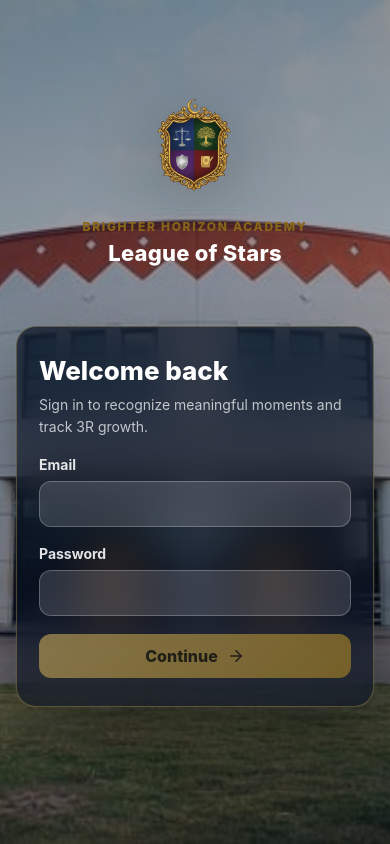
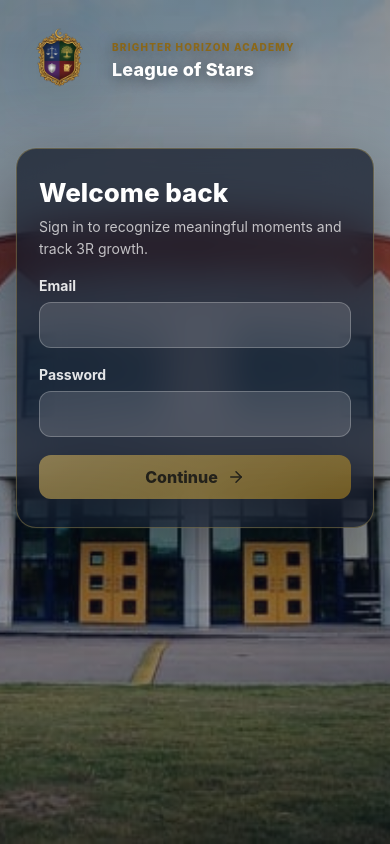
Before and after one commit to moneebsarmad/losv2, a Next.js app in the folder apps/web/: page / in a window 390 px wide. Built offline with nearby package versions, Linux system fonts and the light colour scheme; no server answers.

Commit message:
Move login branding to top left

```diff
--- a/apps/web/src/app/globals.css
+++ b/apps/web/src/app/globals.css
@@ -70,25 +70,27 @@
   align-items: center;
   width: 100%;
   max-width: 480px;
-  padding: clamp(58px, 8vh, 96px) 20px 48px;
+  padding: 24px 20px;
 }
 
 .auth-brand {
+  position: absolute;
+  z-index: 1;
+  top: clamp(36px, 4vw, 64px);
+  left: clamp(36px, 4vw, 64px);
   display: flex;
-  flex-direction: column;
+  flex-direction: row;
   align-items: center;
-  gap: 6px;
-  margin-bottom: 24px;
-  text-align: center;
-  transform: translateY(clamp(-170px, -13vh, -120px));
+  gap: 18px;
+  margin: 0;
+  text-align: left;
 }
 
 .auth-crest {
-  width: clamp(180px, 13vw, 240px);
-  height: clamp(180px, 13vw, 240px);
+  width: clamp(112px, 8vw, 144px);
+  height: clamp(112px, 8vw, 144px);
   display: grid;
   place-items: center;
-  margin-bottom: 0;
   filter: drop-shadow(0 10px 36px rgba(5, 12, 24, 0.32));
 }
 
@@ -98,9 +100,15 @@
   object-fit: contain;
 }
 
+.auth-brand-copy {
+  display: grid;
+  gap: 6px;
+}
+
 .auth-eyebrow {
   color: var(--gold);
   letter-spacing: 0.16em;
+  text-shadow: 0 2px 14px rgba(5, 12, 24, 0.55);
 }
 
 .auth-title {
@@ -108,6 +116,7 @@
   font-weight: 800;
   color: white;
   letter-spacing: 0.01em;
+  text-shadow: 0 2px 14px rgba(5, 12, 24, 0.55);
 }
 
 .auth-card {
@@ -576,18 +585,35 @@
     grid-template-columns: 1fr;
   }
 
+  .auth-page {
+    align-items: flex-start;
+    overflow-y: auto;
+    padding-top: 124px;
+  }
+
   .auth-glass-panel {
     padding: 24px 16px 40px;
   }
 
+  .auth-brand {
+    top: 20px;
+    left: 20px;
+    gap: 12px;
+  }
+
   .auth-crest,
   .auth-crest img {
-    width: 128px;
-    height: 128px;
+    width: 80px;
+    height: 80px;
   }
 
-  .auth-brand {
-    transform: translateY(-36px);
+  .auth-eyebrow {
+    font-size: 10px;
+    letter-spacing: 0.12em;
+  }
+
+  .auth-title {
+    font-size: 18px;
   }
 
   .auth-card {
--- a/apps/web/src/app/page.tsx
+++ b/apps/web/src/app/page.tsx
@@ -27,15 +27,17 @@
 
   return (
     <main className="auth-page">
-      <div className="auth-glass-panel">
-        <div className="auth-brand">
-          <div className="auth-crest">
-            <img src={SCHOOL_CREST} alt={SCHOOL_NAME} />
-          </div>
+      <div className="auth-brand">
+        <div className="auth-crest">
+          <img src={SCHOOL_CREST} alt={SCHOOL_NAME} />
+        </div>
+        <div className="auth-brand-copy">
           <p className="eyebrow auth-eyebrow">{SCHOOL_NAME}</p>
           <strong className="auth-title">{APP_NAME}</strong>
         </div>
+      </div>
 
+      <div className="auth-glass-panel">
         <form className="auth-card" onSubmit={handleSubmit}>
           <h2>Welcome back</h2>
           <p className="auth-subtitle">Sign in to recognize meaningful moments and track 3R growth.</p>
```
